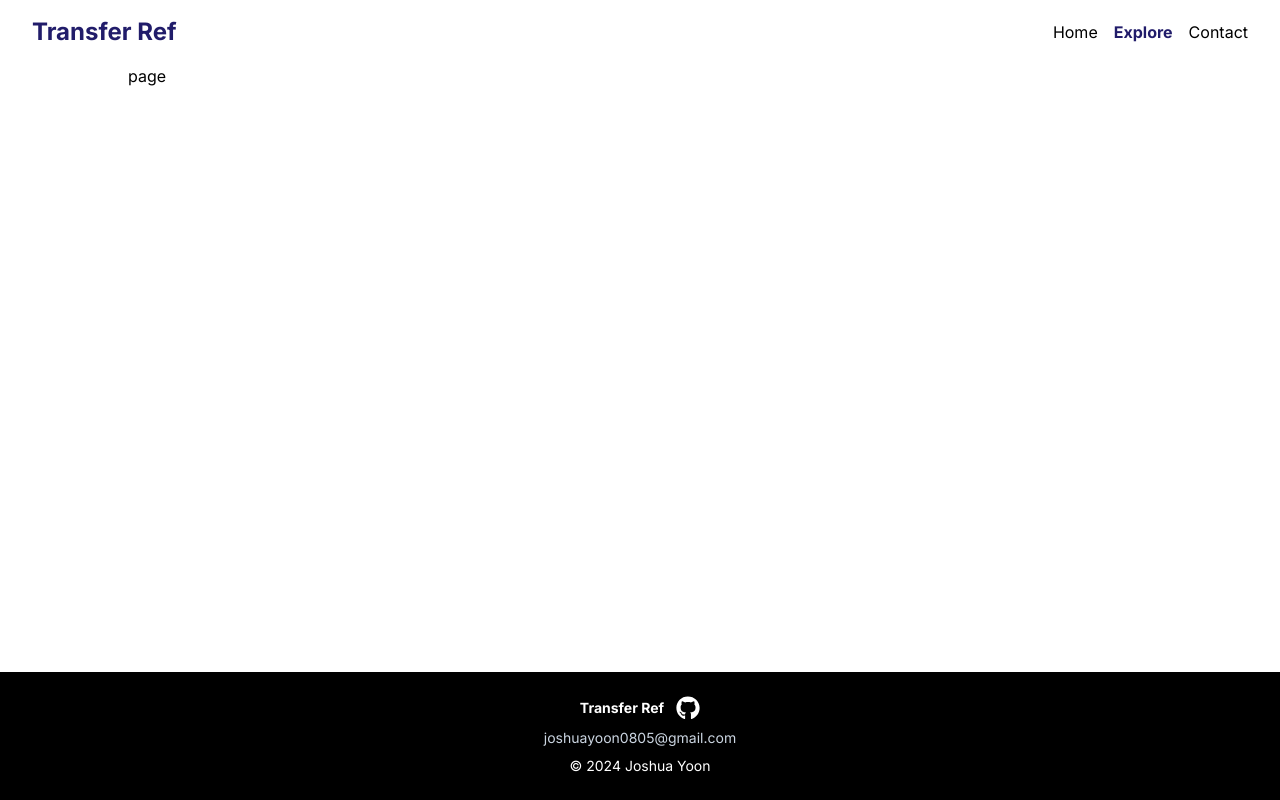
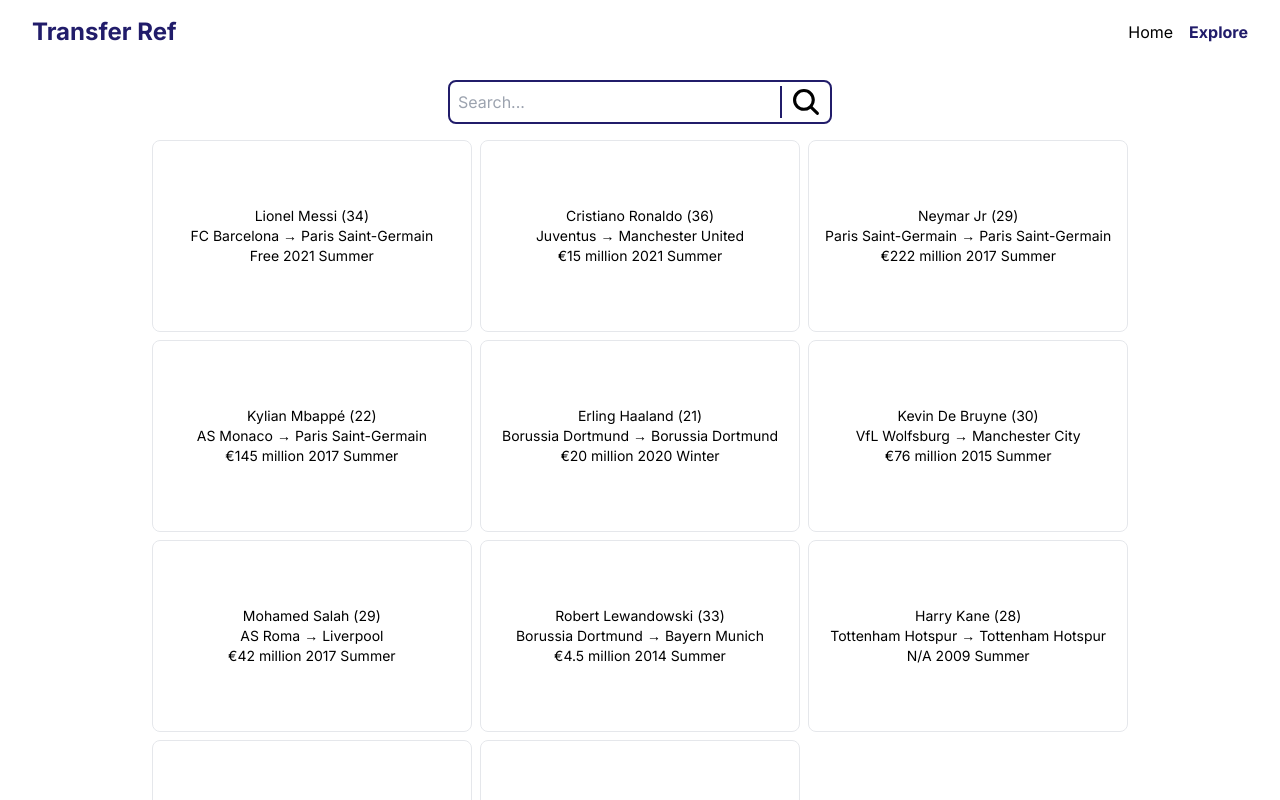
Before and after one commit to joshyoon85/transfer-ref, a Next.js app: page /search in a window 1280 px wide. Built offline with nearby package versions, Linux system fonts and the light colour scheme.

Commit message:
add ui for search page

```diff
--- a/src/app/contact/page.js
+++ /dev/null
@@ -1,5 +0,0 @@
-import React from "react";
-
-export default function page() {
-  return <div>page</div>;
-}
--- a/src/app/page.js
+++ b/src/app/page.js
@@ -16,7 +16,7 @@
 
 export default function HomePage() {
   return (
-    <section className="h-full flex flex-col justify-center items-center gap-2">
+    <section className="h-full flex flex-col justify-center items-center gap-6">
       <div>
         <IntroText />
       </div>
--- a/src/app/search/page.js
+++ b/src/app/search/page.js
@@ -1,5 +1,20 @@
+// Search Bar: player’s name, team
+// 	-> search result: player’s transfer rumors (card view)
+
+import ResultGrid from "@/components/Search/ResultGrid";
+import SearchBar from "@/components/Search/SearchBar";
 import React from "react";
 
-export default function page() {
-  return <div>page</div>;
+export default function SearchPage() {
+  return (
+    <div className="flex flex-col items-center gap-4 py-4">
+      <div className="px-10 w-full ">
+        <SearchBar />
+      </div>
+
+      <div className="px-2">
+        <ResultGrid />
+      </div>
+    </div>
+  );
 }
--- a/src/components/Header/Header.jsx
+++ b/src/components/Header/Header.jsx
@@ -1,6 +1,7 @@
 import React from "react";
 import WebsiteName from "./WebsiteName";
 import NavBar from "./NavBar";
+import Link from "next/link";
 
 // 1. Website Name: Transfer Ref (primary blue)
 // 2. Nav Bar: Home (input text box), Explore (search page), Contact
@@ -10,9 +11,9 @@
   // flex flex-col: y방향 정렬
   return (
     <div className="flex justify-between items-center px-8 py-4">
-      <div>
+      <Link href="/">
         <WebsiteName />
-      </div>
+      </Link>
 
       <div>
         <NavBar />
--- a/src/components/Header/NavBar.jsx
+++ b/src/components/Header/NavBar.jsx
@@ -9,7 +9,6 @@
 const menu = [
   { text: "Home", href: "/" },
   { text: "Explore", href: "/search" },
-  { text: "Contact", href: "/contact" },
 ];
 
 export default function NavBar() {
--- a/src/components/Header/WebsiteName.jsx
+++ b/src/components/Header/WebsiteName.jsx
@@ -1,3 +1,4 @@
+import Link from "next/link";
 import React from "react";
 
 export default function WebsiteName() {
--- /dev/null
+++ b/src/components/Search/ResultCard.jsx
@@ -0,0 +1,47 @@
+import React from "react";
+
+// {
+//   playerName: 'Cristiano Ronaldo',
+//   age: 36,
+//   nationality: 'Portugal',
+//   prevTeam: 'Juventus',
+//   newTeam: 'Manchester United',
+//   transferDate: '2021-08-31',
+//   transferType: 'Transfer',
+//   transferFee: '€15 million',
+//   transferWindow: '2021 Summer'
+// }
+
+export default function ResultCard({ data }) {
+  console.log(data);
+  return (
+    <div
+      className="flex flex-col items-center justify-center
+      min-h-48 p-4 text-sm
+    border hover:border-primary-light-blue rounded-lg"
+    >
+      <div className="flex gap-1">
+        <p>{data.playerName}</p>
+        <div className="flex">
+          <p>(</p>
+          <p>{data.age}</p>
+          <p>)</p>
+        </div>
+
+        {/* TODO: change nationality text to image */}
+        {/* <p>{data.nationality}</p> */}
+      </div>
+
+      <div className="flex gap-1">
+        <p>{data.prevTeam}</p>
+        <p> → </p>
+        <p>{data.newTeam}</p>
+      </div>
+
+      <div className="flex gap-1">
+        <p>{data.transferFee}</p>
+        <p>{data.transferWindow}</p>
+      </div>
+    </div>
+  );
+}
--- /dev/null
+++ b/src/components/Search/ResultGrid.jsx
@@ -0,0 +1,144 @@
+import React from "react";
+import ResultCard from "./ResultCard";
+
+// Rumor
+// Transfer history
+
+// HW: UI for the result grid
+// Player Name, Age, Nationality
+// Prev Team, New Team,
+// Transfer Date, Transfer Type, Transfer Fee, Transfer Window
+
+const fakeData = [
+  {
+    playerName: "Lionel Messi",
+    age: 34,
+    nationality: "Argentina",
+    prevTeam: "FC Barcelona",
+    newTeam: "Paris Saint-Germain",
+    transferDate: "2021-08-10",
+    transferType: "Free Transfer",
+    transferFee: "Free",
+    transferWindow: "2021 Summer",
+  },
+  {
+    playerName: "Cristiano Ronaldo",
+    age: 36,
+    nationality: "Portugal",
+    prevTeam: "Juventus",
+    newTeam: "Manchester United",
+    transferDate: "2021-08-31",
+    transferType: "Transfer",
+    transferFee: "€15 million",
+    transferWindow: "2021 Summer",
+  },
+  {
+    playerName: "Neymar Jr",
+    age: 29,
+    nationality: "Brazil",
+    prevTeam: "Paris Saint-Germain",
+    newTeam: "Paris Saint-Germain",
+    transferDate: "2017-08-03",
+    transferType: "Transfer",
+    transferFee: "€222 million",
+    transferWindow: "2017 Summer",
+  },
+  {
+    playerName: "Kylian Mbappé",
+    age: 22,
+    nationality: "France",
+    prevTeam: "AS Monaco",
+    newTeam: "Paris Saint-Germain",
+    transferDate: "2017-07-01",
+    transferType: "Transfer",
+    transferFee: "€145 million",
+    transferWindow: "2017 Summer",
+  },
+  {
+    playerName: "Erling Haaland",
+    age: 21,
+    nationality: "Norway",
+    prevTeam: "Borussia Dortmund",
+    newTeam: "Borussia Dortmund",
+    transferDate: "2020-01-01",
+    transferType: "Transfer",
+    transferFee: "€20 million",
+    transferWindow: "2020 Winter",
+  },
+  {
+    playerName: "Kevin De Bruyne",
+    age: 30,
+    nationality: "Belgium",
+    prevTeam: "VfL Wolfsburg",
+    newTeam: "Manchester City",
+    transferDate: "2015-08-30",
+    transferType: "Transfer",
+    transferFee: "€76 million",
+    transferWindow: "2015 Summer",
+  },
+  {
+    playerName: "Mohamed Salah",
+    age: 29,
+    nationality: "Egypt",
+    prevTeam: "AS Roma",
+    newTeam: "Liverpool",
+    transferDate: "2017-06-22",
+    transferType: "Transfer",
+    transferFee: "€42 million",
+    transferWindow: "2017 Summer",
+  },
+  {
+    playerName: "Robert Lewandowski",
+    age: 33,
+    nationality: "Poland",
+    prevTeam: "Borussia Dortmund",
+    newTeam: "Bayern Munich",
+    transferDate: "2014-07-01",
+    transferType: "Transfer",
+    transferFee: "€4.5 million",
+    transferWindow: "2014 Summer",
+  },
+  {
+    playerName: "Harry Kane",
+    age: 28,
+    nationality: "England",
+    prevTeam: "Tottenham Hotspur",
+    newTeam: "Tottenham Hotspur",
+    transferDate: "2009-07-01",
+    transferType: "Youth Academy",
+    transferFee: "N/A",
+    transferWindow: "2009 Summer",
+  },
+  {
+    playerName: "Sergio Ramos",
+    age: 35,
+    nationality: "Spain",
+    prevTeam: "Real Madrid",
+    newTeam: "Paris Saint-Germain",
+    transferDate: "2021-07-08",
+    transferType: "Free Transfer",
+    transferFee: "Free",
+    transferWindow: "2021 Summer",
+  },
+  {
+    playerName: "Gareth Bale",
+    age: 32,
+    nationality: "Wales",
+    prevTeam: "Real Madrid",
+    newTeam: "Tottenham Hotspur",
+    transferDate: "2020-09-19",
+    transferType: "Loan",
+    transferFee: "N/A",
+    transferWindow: "2020 Summer",
+  },
+];
+
+export default function ResultGrid() {
+  return (
+    <div className="grid grid-cols-1 sm:grid-cols-2 lg:grid-cols-3 gap-2">
+      {fakeData.map((data, index) => (
+        <ResultCard key={index} data={data} />
+      ))}
+    </div>
+  );
+}
--- /dev/null
+++ b/src/components/Search/SearchBar.jsx
@@ -0,0 +1,30 @@
+"use client";
+import React, { useState } from "react";
+import VerticalDivider from "../shared/VerticalDivider";
+import SearchIcon from "../ui/SearchIcon";
+
+export default function SearchBar() {
+  const [searchText, setSearchText] = useState("");
+
+  const submitSearchText = () => {
+    console.log("Search for: ", searchText);
+  };
+
+  return (
+    <div className="flex mx-auto min-w-48 max-w-96 rounded-lg border-2 border-primary-blue px-2 py-1 gap-2">
+      <input
+        type="text"
+        placeholder="Search..."
+        className="grow focus:outline-none"
+        value={searchText}
+        onChange={(e) => setSearchText(e.target.value)}
+      />
+
+      <VerticalDivider />
+
+      <button onClick={submitSearchText}>
+        <SearchIcon />
+      </button>
+    </div>
+  );
+}
--- /dev/null
+++ b/src/components/shared/VerticalDivider.jsx
@@ -0,0 +1,5 @@
+import React from "react";
+
+export default function VerticalDivider() {
+  return <div className="border border-primary-blue" />;
+}
--- /dev/null
+++ b/src/components/ui/SearchIcon.jsx
@@ -0,0 +1,6 @@
+import React from "react";
+import { IoSearch } from "react-icons/io5";
+
+export default function SearchIcon() {
+  return <IoSearch className="w-8 h-8" />;
+}
```
